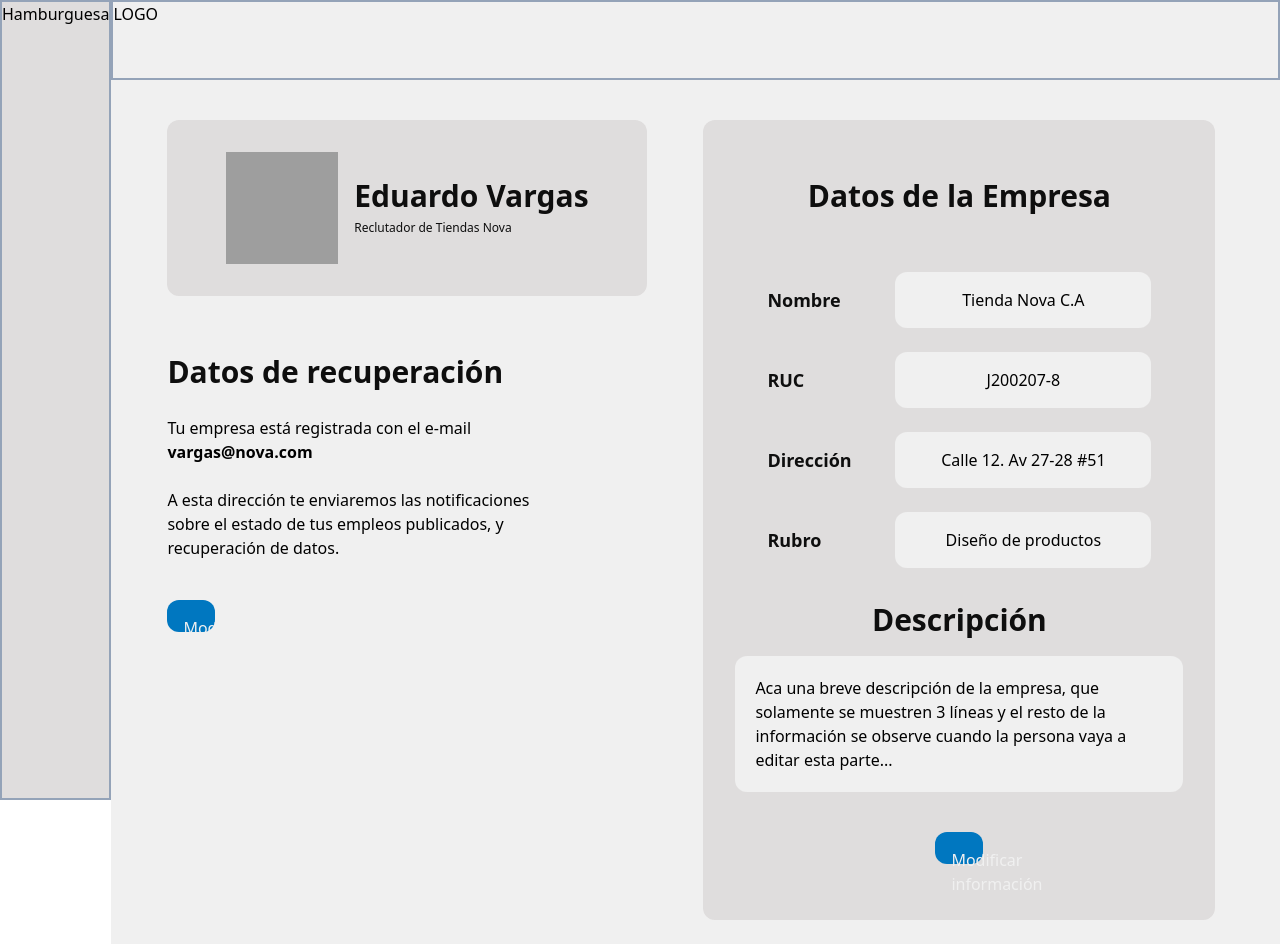
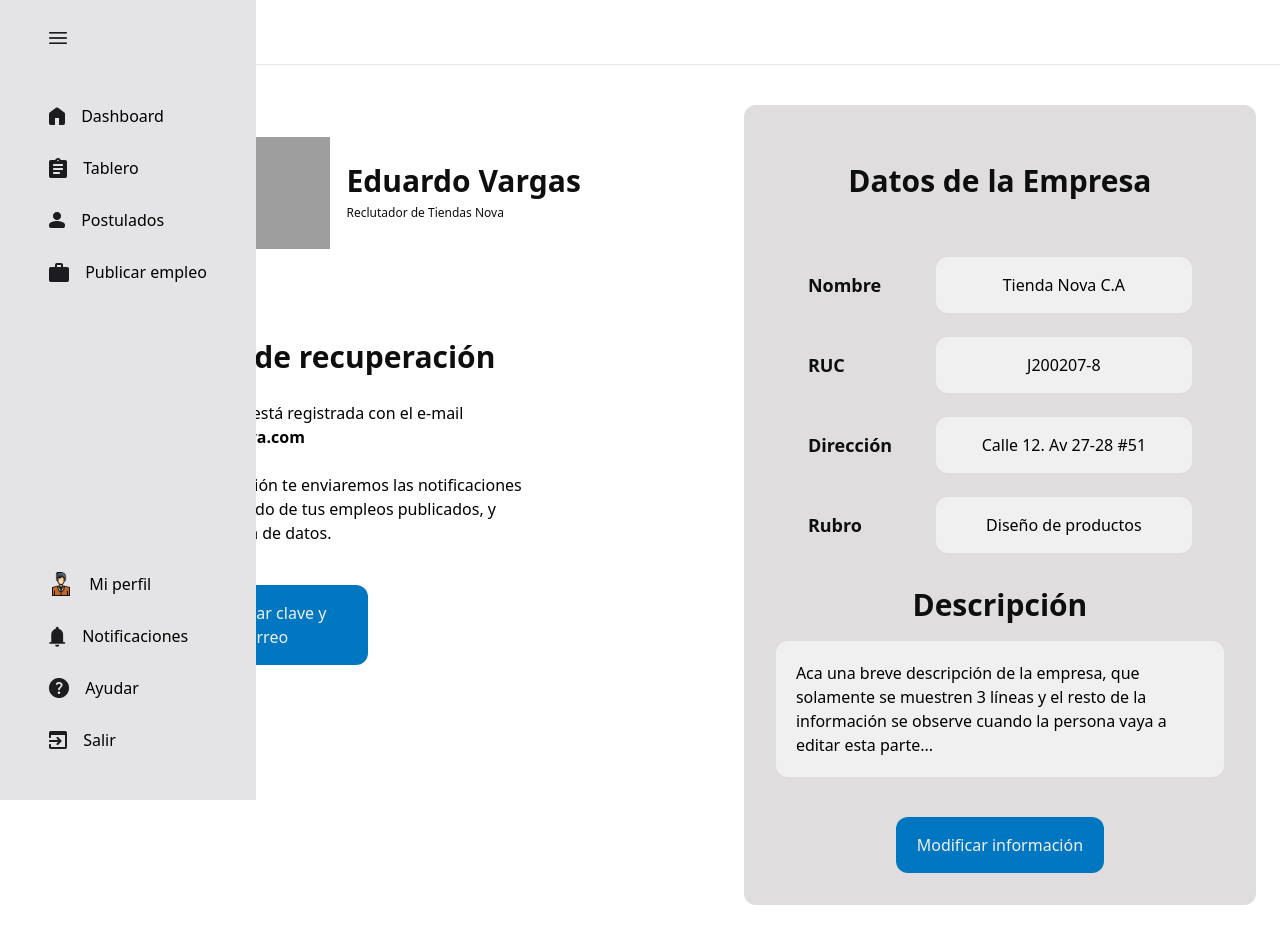
Before and after one commit to yesifita/S8-21-t-react-agregarback, a React (Vite) app: page /profile in a window 1280 px wide. Built offline with nearby package versions, Linux system fonts and the light colour scheme; no server answers; grey boxes are pictures that could not be loaded.

Commit message:
feat: navLogo fixer: styles profile

```diff
--- /dev/null
+++ b/src/componentes/Nav/NavLogo.tsx
@@ -0,0 +1,11 @@
+import { Link } from 'react-router-dom'
+
+export default function NavLogo() {
+
+  return (
+    <nav>
+    <Link to={'/recruiter/dashboard'} className="block text-2xl font-bold p-4">Reclutando</Link>
+    <hr />
+    </nav>
+  )
+}
--- a/src/componentes/Profile/Profile.tsx
+++ b/src/componentes/Profile/Profile.tsx
@@ -1,5 +1,8 @@
 import { useState } from 'react';
 import EditIcon from '../../assets/icons/edit.svg';
+import NavMenu from '../navMenu';
+import { Link } from 'react-router-dom';
+import NavLogo from '../Nav/NavLogo';
 
 interface Dates {
     nombre: string;
@@ -33,17 +36,18 @@
         console.log("nuevos dates" , newDates)
     }
 
-    const containerClasses = `flex items-center ${!edit ? 'justify-center' : 'justify-end'} bg-grisClaro w-[30rem] h-44 rounded-xl mt-10`;
+    const containerClasses = `flex items-center ${!edit ? 'justify-center' : 'justify-end'} w-[30rem] h-44 rounded-xl mt-10`;
 
   return (
     <>
-      <div className="absolute bg-azul w-full h-full flex">
-        <div className="bg-grisClaro w-100 h-full  border-2 border-slate-400">Hamburguesa</div>
+      <div className="absolute w-full h-full flex">
+        <div className="w-[5.3rem]"><NavMenu/> </div>
 
-        <div className="w-full h-full bg-azul">
-          <div className="bg-blanco h-20 border-2 border-slate-400">LOGO</div>
+        <div className="w-full h-full">
 
-          <div className="flex bg-blanco h-[54rem]">
+        <NavLogo/>
+
+          <div className="flex justify-around h-[54rem]">
 
             <div className=" ml-14">
 
@@ -61,7 +65,7 @@
                 </div>
 
                 {edit && (
-                    <button className="self-start text-center text-white bg-celeste p-4 rounded-lg w-[3.7rem] transform -translate-x-2 translate-y-2">
+                    <button className="self-start text-center text-white bg-celeste p-4 rounded-lg w-[3.7rem] h-auto transform -translate-x-2 translate-y-2">
                     <img src={EditIcon}/>
                     </button>
                 )}
@@ -77,7 +81,7 @@
                 <div className="w-96 mt-[1.5rem]">
                 <p>A esta dirección te enviaremos las notificaciones sobre el estado de tus empleos publicados, y recuperación de datos.</p>
                 </div>
-                <button className="bg-celeste text-blanco text-center rounded-xl p-4 mt-[2.5rem]">
+                <button className="bg-celeste text-blanco text-center rounded-xl p-4 w-52 h-auto mt-[2.5rem]">
                 <p>Modificar clave y correo</p>
                 </button>
             </div>
@@ -141,7 +145,7 @@
                 <p>Aca una breve descripción de la empresa, que solamente se muestren 3 líneas y el resto de la información se observe cuando la persona vaya a editar esta parte...</p>
                 </div>
 
-                <button className="bg-celeste text-blanco text-center rounded-xl p-4 mt-[2.5rem]" onClick={()=>handlEdit()}>
+                <button className="bg-celeste text-blanco text-center rounded-xl p-4 w-52 h-auto mt-[2.5rem]" onClick={()=>handlEdit()}>
                 <p>Modificar información</p>
                 </button>
 
--- a/src/componentes/navMenu.tsx
+++ b/src/componentes/navMenu.tsx
@@ -24,7 +24,7 @@
 
     return (
         <div
-        className={`flex justify-center h-screen bg-zinc-200 transition-all duration-300 ${
+        className={`flex fixed justify-center h-screen bg-zinc-200 transition-all duration-300 ${
             isHovered ? 'w-64' : 'w-20'
         }`}
         onMouseEnter={handleNavHover}
@@ -73,7 +73,7 @@
                     </Link>
                 </div>
                 <div className='flex flex-col gap-y-3'>
-                    <Link to={'/'} className="flex items-center mb-4">
+                    <Link to={'/profile'} className="flex items-center mb-4">
                         <div className="mr-4 w-6">
                             <img src={iconProfile} alt="" />
                         </div>
--- a/src/routes/recDashboard.tsx
+++ b/src/routes/recDashboard.tsx
@@ -1,9 +1,9 @@
-import { Link } from "react-router-dom";
 import CardWelcome from "../componentes/Apliccants/CardWelcome";
 import CardNewJob from "../componentes/Apliccants/CardNewJob";
 import NavMenu from "../componentes/navMenu";
 import CardNewPostulates from "../componentes/Apliccants/CardNewPostulates";
 import CardNewTotals from "../componentes/Apliccants/CardNewTotals";
+import NavLogo from "../componentes/Nav/NavLogo";
 
 
 
@@ -16,21 +16,8 @@
                 <NavMenu/>
             </div>
 
-
-
-
             <div className=" absolute left-20 px-6">
-                <nav>
-                    <Link to={'/'} className="block text-2xl font-bold p-4">Reclutando</Link>
-                    <hr />
-                </nav>
-
-
-
-
-
-
-
+                <NavLogo/>
                 <div className="flex flex-col items-center mx-auto p-4">
                     <div className="flex flex-wrap my-8 w-full">
                         <div className="w-1/2 pr-4">
```
